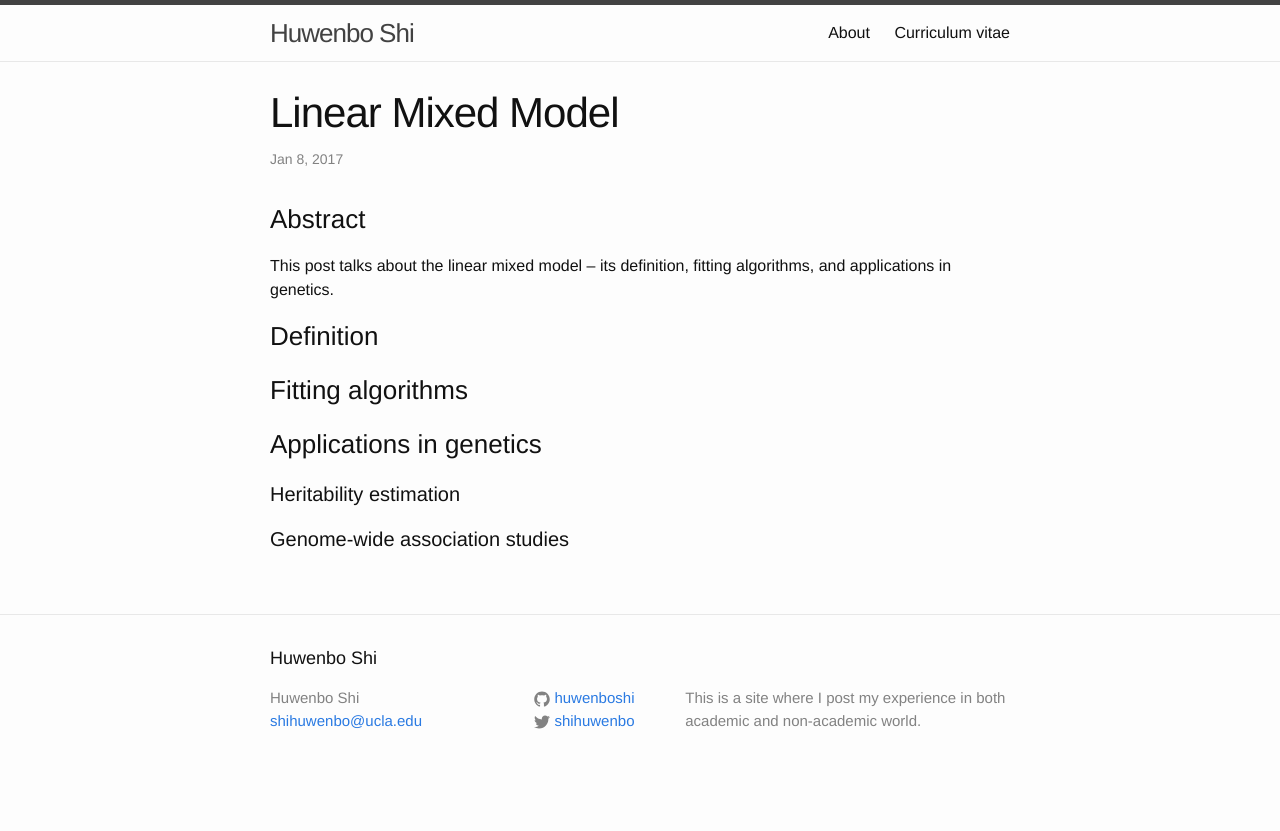
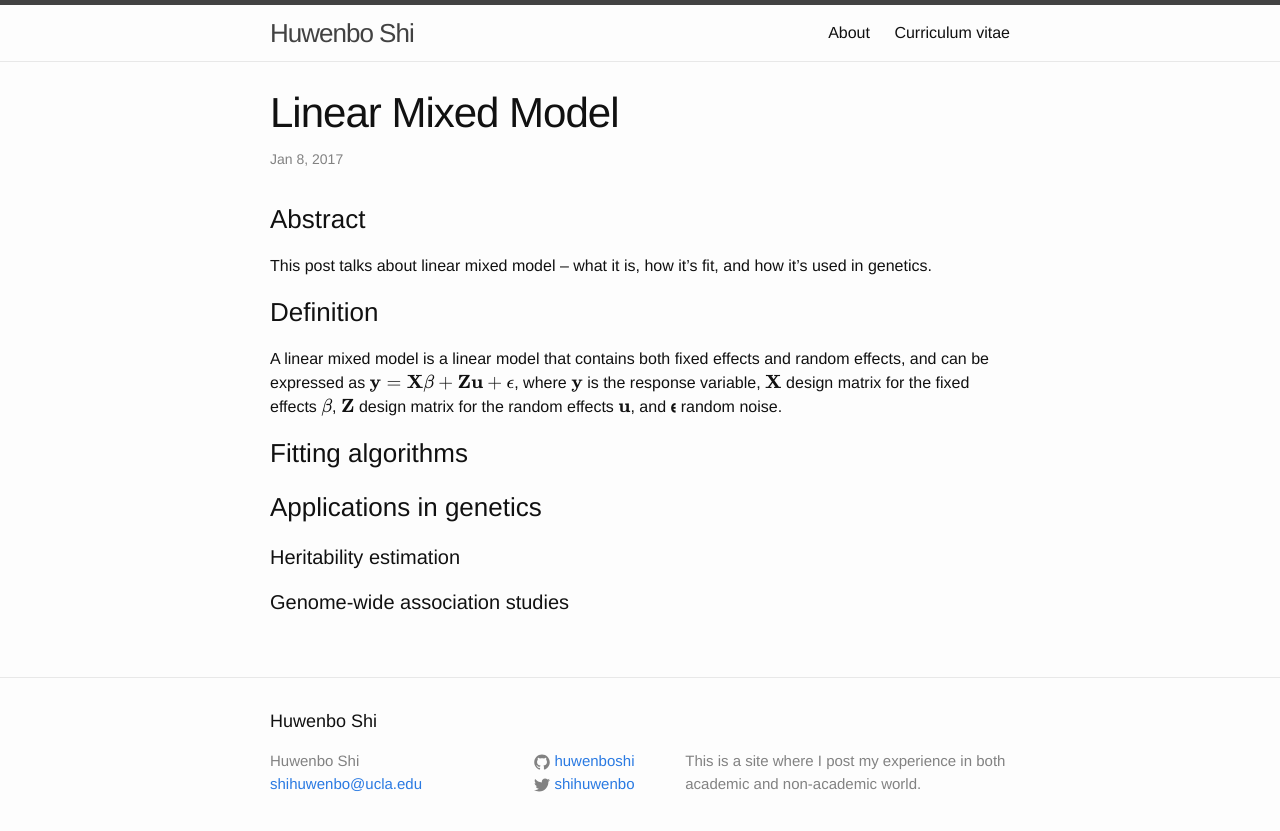
Before and after one commit to huwenboshi/huwenboshi.github.io, a Jekyll site: the page built from _posts/2017-01-08-linear-mixed-model.markdown, in a window 1280 px wide. Shown: the top 831 px of the page. Built offline with Jekyll 4.4.1, drawn with Linux system fonts in a browser that asks for light colours; formulas are drawn with MathJax 3; part of the change alters nothing that is shown.

Commit message:
updated linear mixed model section

```diff
--- /dev/null
+++ b/_includes/mathjax_support
@@ -0,0 +1,17 @@
+<script type="text/x-mathjax-config">
+  MathJax.Hub.Config({
+    TeX: {
+      equationNumbers: {
+        autoNumber: "AMS"
+      }
+    },
+    tex2jax: {
+      inlineMath: [ ['$','$'], ['\(', '\)'] ],
+      displayMath: [ ['$$','$$'] ],
+      processEscapes: true,
+    }
+  });
+</script>
+<script type="text/javascript"
+        src="http://cdn.mathjax.org/mathjax/latest/MathJax.js?config=TeX-AMS-MML_HTMLorMML">
+</script>
--- a/_layouts/default.html
+++ b/_layouts/default.html
@@ -2,6 +2,10 @@
 <html>
 
   {% include head.html %}
+
+    {% if page.use_math %}
+      {% include mathjax_support %}
+    {% endif %}
 
   <body>
 
--- a/_posts/2017-01-08-linear-mixed-model.markdown
+++ b/_posts/2017-01-08-linear-mixed-model.markdown
@@ -3,14 +3,16 @@ layout: post
 title:  "Linear Mixed Model"
 date:   2017-01-08
 categories: jekyll update
+use_math: true
 ---
 
 ### Abstract
 
-This post talks about the linear mixed model -- its definition, fitting
-algorithms, and applications in genetics.
+This post talks about linear mixed model -- what it is, how it's fit, and how it's used in genetics.
 
 ### Definition
+
+A linear mixed model is a linear model that contains both fixed effects and random effects, and can be expressed as $\textbf{y} = \textbf{X}\mathbf{\beta} + \textbf{Z}\textbf{u} + \mathbf{\epsilon}$, where $\textbf{y}$ is the response variable, $\textbf{X}$ design matrix for the fixed effects $\mathbf{\beta}$, $\textbf{Z}$ design matrix for the random effects $\textbf{u}$, and $\mathbf{ϵ}$ random noise.
 
 ### Fitting algorithms
 
```
